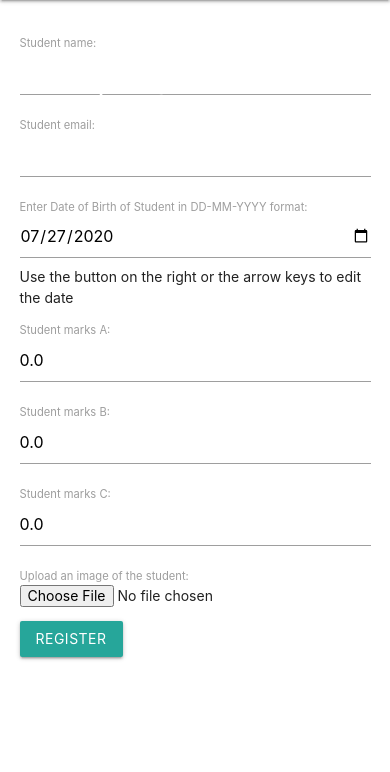
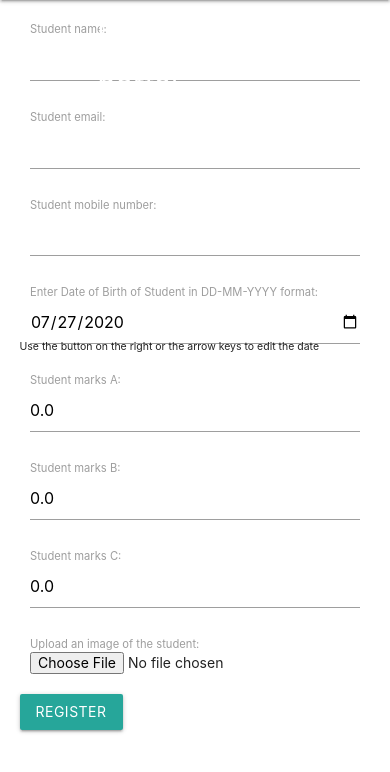
Before and after one commit to divyanshrai/django_student_reg, a Django app: page /register/ in a window 390 px wide. Shown: the part 56-828 px from the top of the page. Run offline with Django 3.2, Linux system fonts and the light colour scheme.

Commit message:
Phone number field added

```diff
--- a/main/forms.py
+++ b/main/forms.py
@@ -16,9 +16,11 @@ class RegisterForm(forms.ModelForm):
             'student_email':EmailInput(),
         }
         fields = ('student_name',
+                'student_mobile_number',
                 'student_email',
                 'student_DOB',
                 'student_marks_A',
                 'student_marks_B',
                 'student_marks_C',
-                'student_img',)
+                'student_img',
+                )
--- a/main/models.py
+++ b/main/models.py
@@ -14,6 +14,11 @@ def checkForDigits(value):
     for character in value:
         if character.isdigit():
             raise ValidationError('Name cannot contain a digit.')
+
+def checkForAlpha(value):
+    for character in value:
+        if not character.isdigit():
+            raise ValidationError('Phone can only contain digits.')
 
 def no_Future_Dob(value):
     today = date.today()
@@ -43,6 +48,9 @@ class student(models.Model):
                                 validators=[checkForDigits])
 
     student_email=models.CharField(max_length=200)
+
+    student_mobile_number=models.CharField(max_length=10,
+                                validators=[checkForAlpha])
 
     student_DOB=models.DateField("Enter Date of Birth of Student in DD-MM-YYYY format",
                                 default=datetime.now,
--- a/main/templates/main/register.html
+++ b/main/templates/main/register.html
@@ -3,8 +3,102 @@
 {% block content %}
 <form method="POST" enctype="multipart/form-data">
     {% csrf_token %}
+    <div class="row">
+        <div class="col s12 l6">
+            {{ form.student_name.label_tag }}
+            {{ form.student_name.errors }}
+        </div>
+        <div class="col s12 l6">
+            {{ form.student_name }}
+        </div>
+    </div>
 
-    {{form.as_p}}
+    <div class="row">
+        <div class="col s12 l6">
+            {{ form.student_email.label_tag }}
+            {{ form.student_email.errors }}
+        </div>
+        <div class="col s12 l6">
+            {{ form.student_email }}
+        </div>
+        {% if form.student_email.help_text %}
+        <sup>{{ form.student_email.help_text }}</sup>
+        {% endif %}
+    </div>
+
+    <div class="row">
+        <div class="col s12 l6">
+            {{ form.student_mobile_number.label_tag }}
+            {{ form.student_mobile_number.errors }}
+        </div>
+        <div class="col s12 l6">
+            {{ form.student_mobile_number }}
+        </div>
+        {% if form.student_mobile_number.help_text %}
+        <sup>{{ form.student_mobile_number.help_text }}</sup>
+        {% endif %}
+    </div>
+
+    <div class="row">
+        <div class="col s12 l6">
+            {{ form.student_DOB.label_tag }}
+            {{ form.student_DOB.errors }}
+        </div>
+        <div class="col s12 l6">
+            {{ form.student_DOB }}
+        </div>
+        {% if form.student_DOB.help_text %}
+        <sup>{{ form.student_DOB.help_text }}</sup>
+        {% endif %}
+    </div>
+    <div class="row">
+        <div class="col s12 l6">
+            {{ form.student_marks_A.label_tag }}
+            {{ form.student_marks_A.errors }}
+        </div>
+        <div class="col s12 l6">
+            {{ form.student_marks_A }}
+        </div>
+        {% if form.student_marks_A.help_text %}
+        <sup>{{ form.student_marks_A.help_text }}</sup>
+        {% endif %}
+    </div>
+    <div class="row">
+        <div class="col s12 l6">
+            {{ form.student_marks_B.label_tag }}
+            {{ form.student_marks_B.errors }}
+        </div>
+        <div class="col s12 l6">
+            {{ form.student_marks_B }}
+        </div>
+        {% if form.student_marks_B.help_text %}
+        <sup>{{ form.student_marks_B.help_text }}</sup>
+        {% endif %}
+    </div>
+    <div class="row">
+        <div class="col s12 l6">
+            {{ form.student_marks_C.label_tag }}
+            {{ form.student_marks_C.errors }}
+        </div>
+        <div class="col s12 l6">
+            {{ form.student_marks_C }}
+        </div>
+        {% if form.student_marks_C.help_text %}
+        <sup>{{ form.student_marks_C.help_text }}</sup>
+        {% endif %}
+    </div>
+    <div class="row">
+        <div class="col s12 l6">
+            {{ form.student_img.label_tag }}
+            {{ form.student_img.errors }}
+        </div>
+        <div class="col s12 l6">
+            {{ form.student_img }}
+        </div>
+        {% if form.student_img.help_text %}
+        <sup>{{ form.student_img.help_text }}</sup>
+        {% endif %}
+    </div>
     <button class="btn waves-effect" type="submit">Register</button>
 
 
```
Also changed, not shown: db.sqlite3, main/migrations/0029_student_student_mobile_number.py (added).
